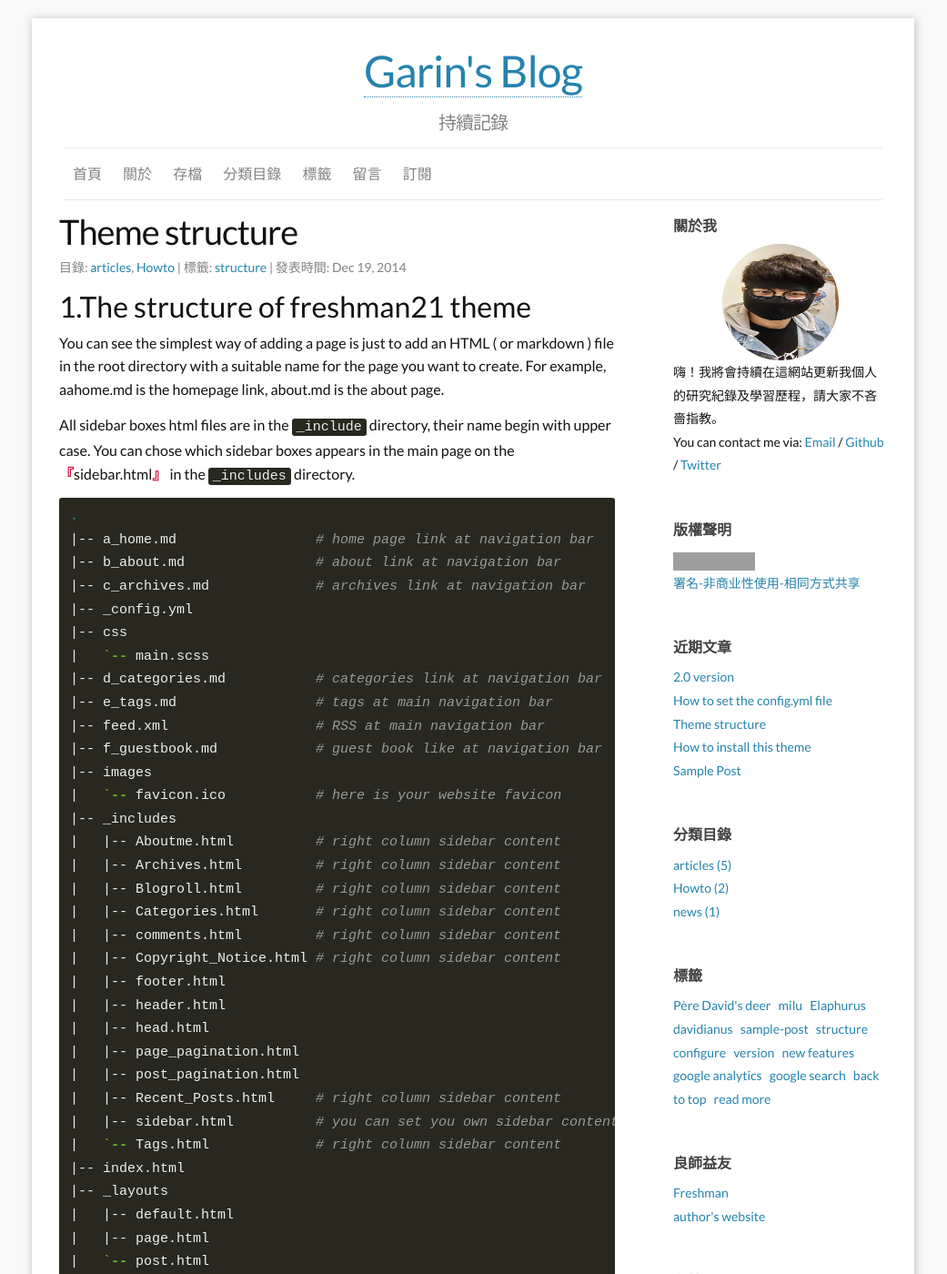
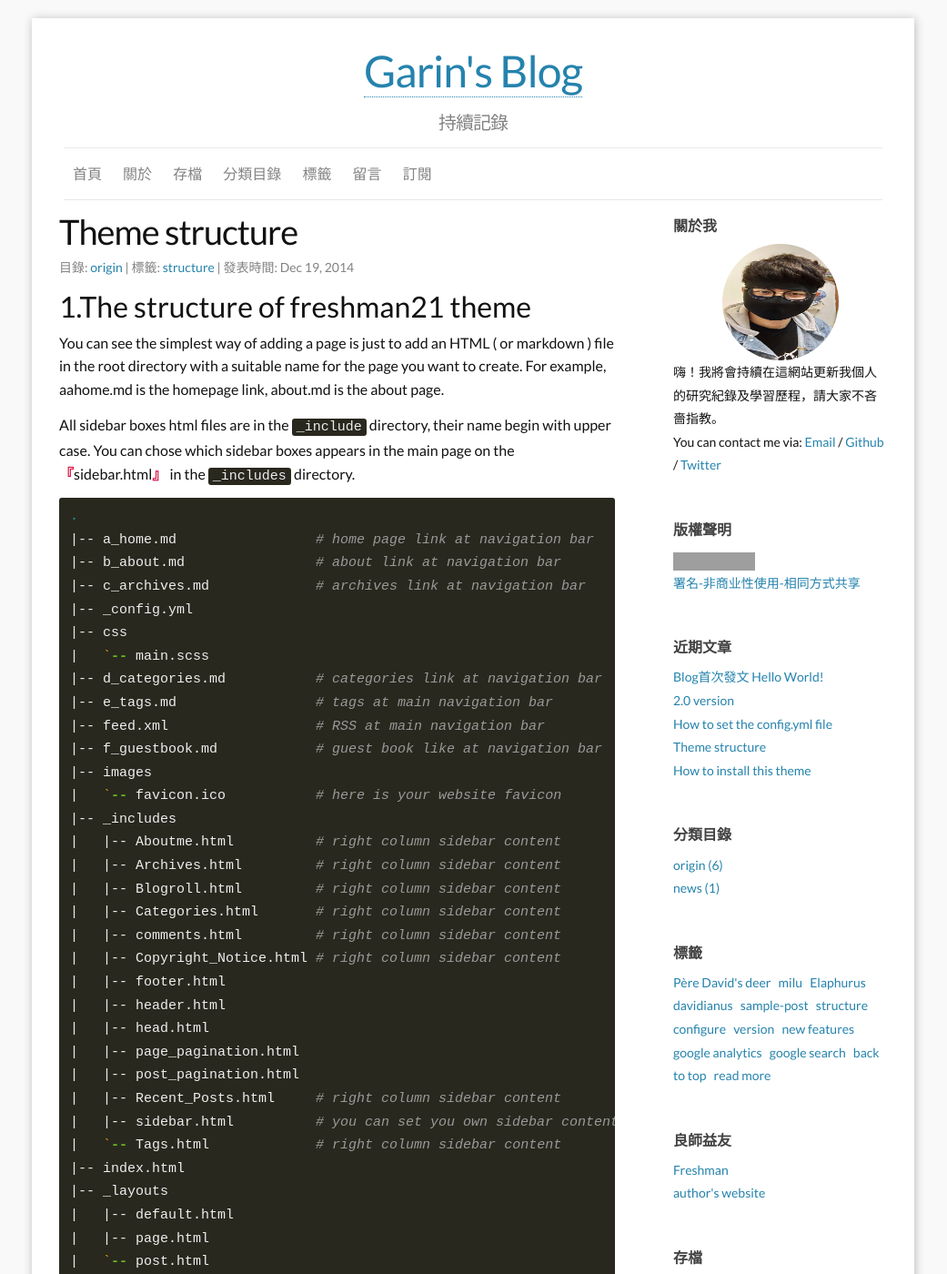
Before and after one commit to crystallove0407/crystallove0407.github.io, a Jekyll site: the page built from _posts/origin/2014-12-19-freshman21-structure.md, in a window 1280 px wide and 1400 px high. Shown: the whole window at 91% size, without its empty margins (120-1161 px from the left). Built offline with Jekyll 4.4.1, drawn with Linux system fonts in a browser that asks for light colours; comment, search, counter and statistics services are not loaded; grey boxes are pictures that could not be loaded.

Commit message:
modify origin post

```diff
--- a/_posts/2014-12-13-simple-post.md
+++ b/_posts/origin/2014-12-13-simple-post.md
@@ -2,7 +2,7 @@
 layout: post
 title: Sample Post
 excerpt: "Just about everything you'll need to style in the theme: headings, paragraphs, blockquotes, tables, code blocks, and more."
-categories: articles
+categories: origin
 tags: [sample-post]
 comments: true
 ---
--- a/_posts/2014-12-18-how-to-install.md
+++ b/_posts/origin/2014-12-18-how-to-install.md
@@ -1,7 +1,7 @@
 ---
 layout: post
 title: How to install this theme
-categories: articles
+categories: origin
 tags: [sample-post]
 comments: true
 description: How to install this theme, follow steps, very easy!
--- a/_posts/2014-12-19-freshman21-structure.md
+++ b/_posts/origin/2014-12-19-freshman21-structure.md
@@ -2,12 +2,12 @@
 layout: post
 title: Theme structure
 modified: 2014-12-19
-categories: [articles, Howto]
+categories:
+  - origin
 tags:
   - structure
-comments: true
+comments: false
 ---
-
 
 ## 1.The structure of freshman21 theme
 
--- a/_posts/2014-12-19-how-to-set-the-config-file.md
+++ b/_posts/origin/2014-12-19-how-to-set-the-config-file.md
@@ -2,7 +2,7 @@
 layout: post
 title: How to set the config.yml file
 modified: 2014-12-19
-categories: [articles, Howto]
+categories: origin
 tags:
   - configure
 comments: true
--- a/_posts/2015-03-31-2.0version.md
+++ b/_posts/origin/2015-03-31-2.0version.md
@@ -3,7 +3,7 @@ published: true
 title: 2.0 version
 layout: post
 author: Yu
-category: news
+category: origin
 tags:
 - version
 - new features
```
Also changed, not shown: _posts/2019-10-19-first-blog.md (added, +12 -0 lines), _posts/origin/2013-10-10-milu.md (renamed from _posts/2013-10-10-milu.md, +1 -1 lines).
